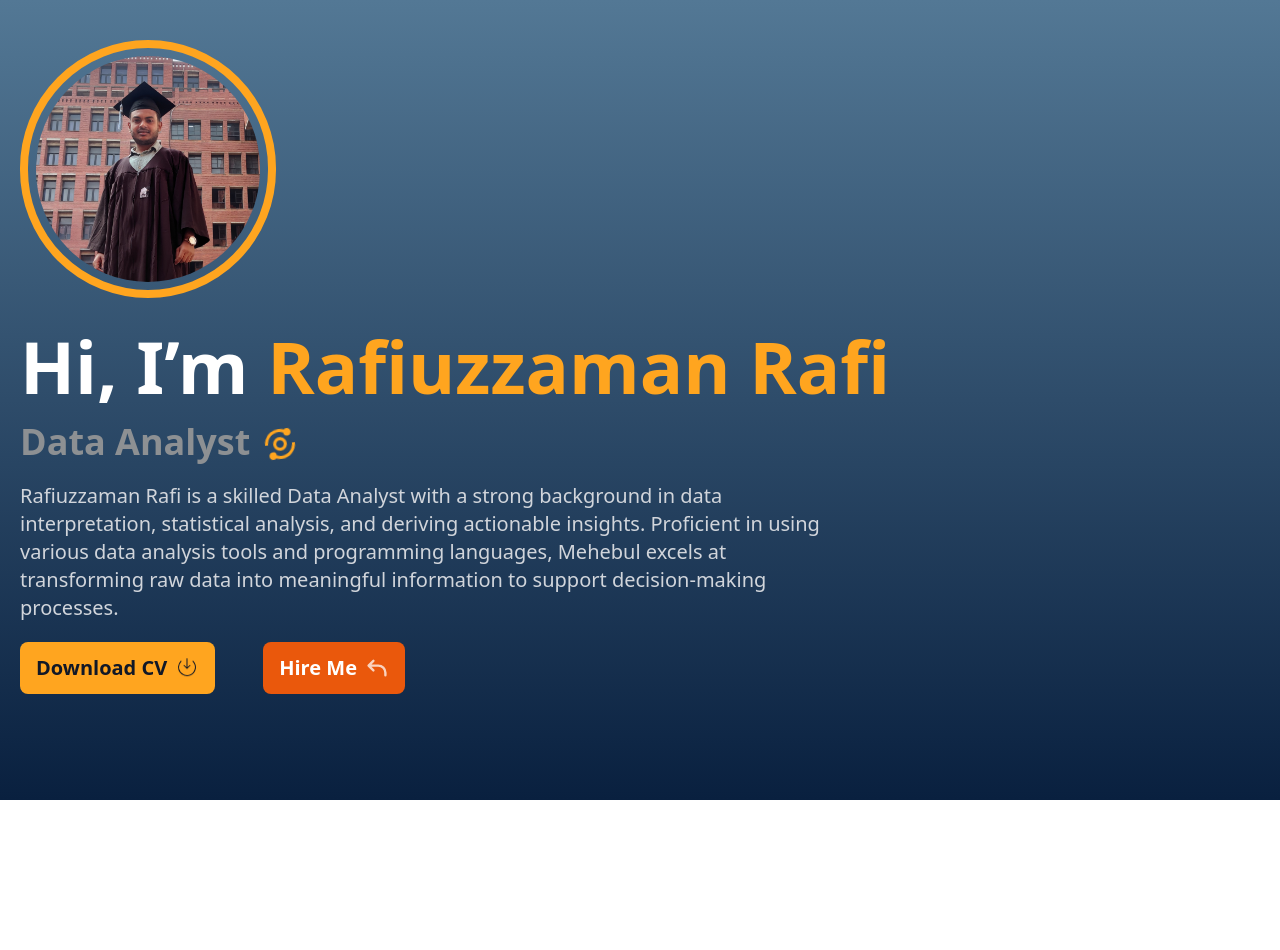
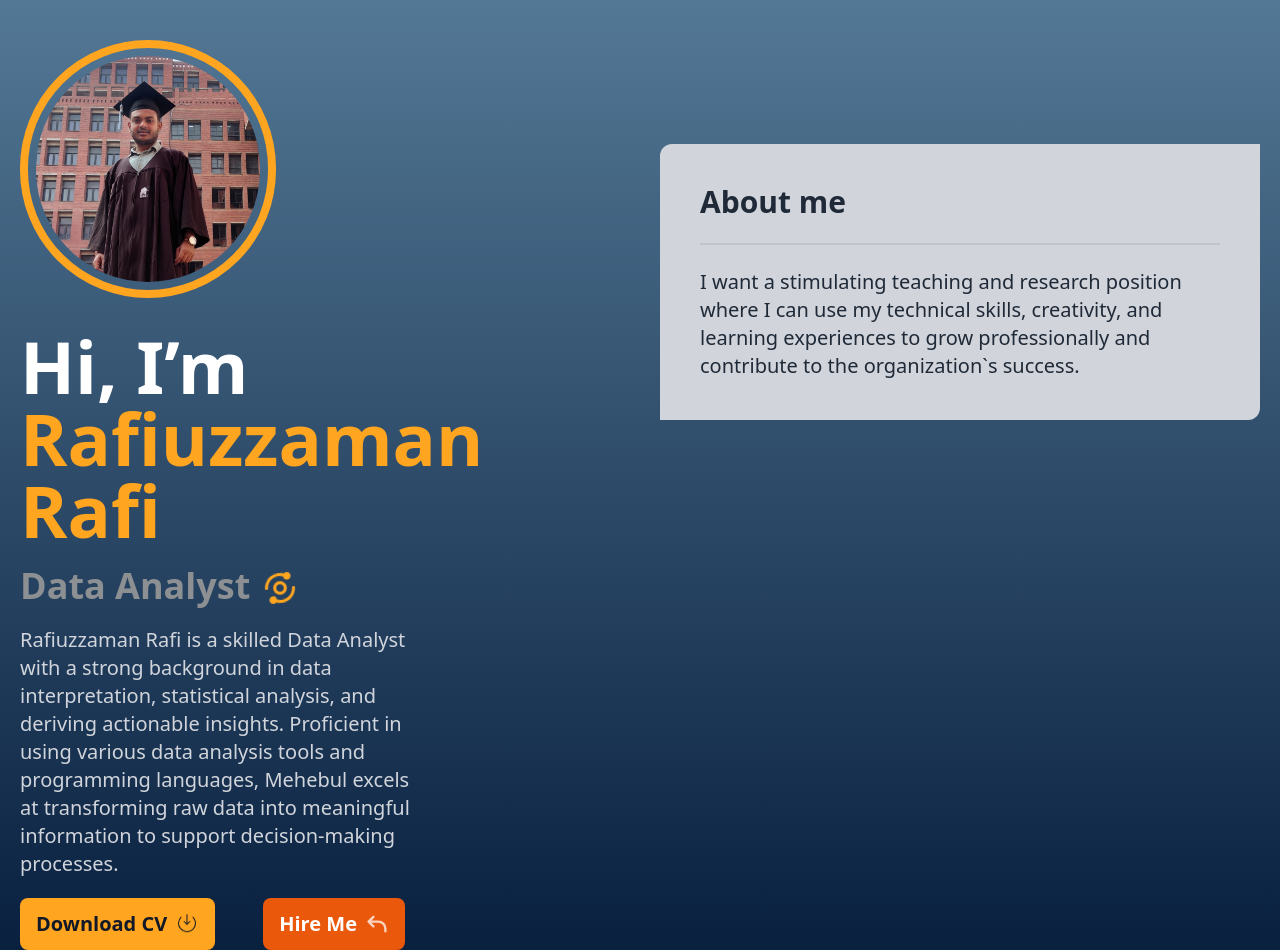
Before and after one commit to Mehebul02/Rafiuzzaman-Rafi, a React (Vite) app: page / in a window 1280 px wide. Before the commit the page ends 800 px from the top, so only its background shows below. Built offline with nearby package versions, Linux system fonts and the light colour scheme.

Commit message:
about add

```diff
--- /dev/null
+++ b/src/components/right-section/RightSection.jsx
@@ -0,0 +1,13 @@
+
+const RightSection = () => {
+    return (
+        <div className="bg-gray-300 w-full p-10 rounded-tl-xl rounded-br-xl">
+            <h1 className="text-3xl font-montserrat font-semibold">About me</h1>
+            <div className="divider"></div>
+            <p className="text-xl font-montserrat ">I want a stimulating teaching and research position where I can use my technical skills, creativity, and learning
+            experiences to grow professionally and contribute to the organization`s success. </p>
+        </div>
+    );
+};
+
+export default RightSection;
--- a/src/roots/Roots.jsx
+++ b/src/roots/Roots.jsx
@@ -1,18 +1,20 @@
 import LeftPart from "../components/left-section/LeftPart";
+import RightSection from "../components/right-section/RightSection";
 import Container from "../shared/Container";
 
 const Roots = () => {
     return (
          <div className=" min-h-screen">
        <Container>
-          <div className="flex justify-between items-center gap-10 ">
+          <div className="grid grid-cols-2 gap-10 ">
              {/* Left Part   */}
            <div>
             <LeftPart/>
 
            </div>
           {/* Right part  */}
-          <div>
+          <div className="mt-36">
+            <RightSection/>
 
           </div>
           </div>
```
